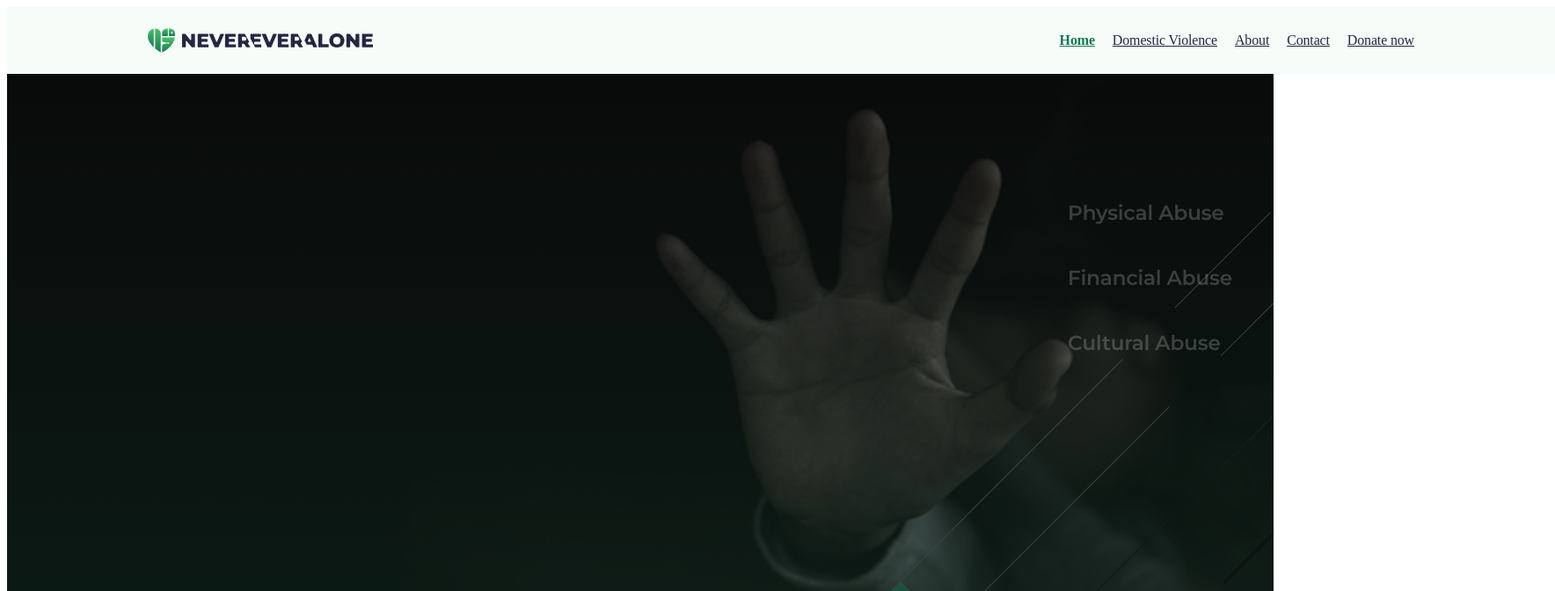
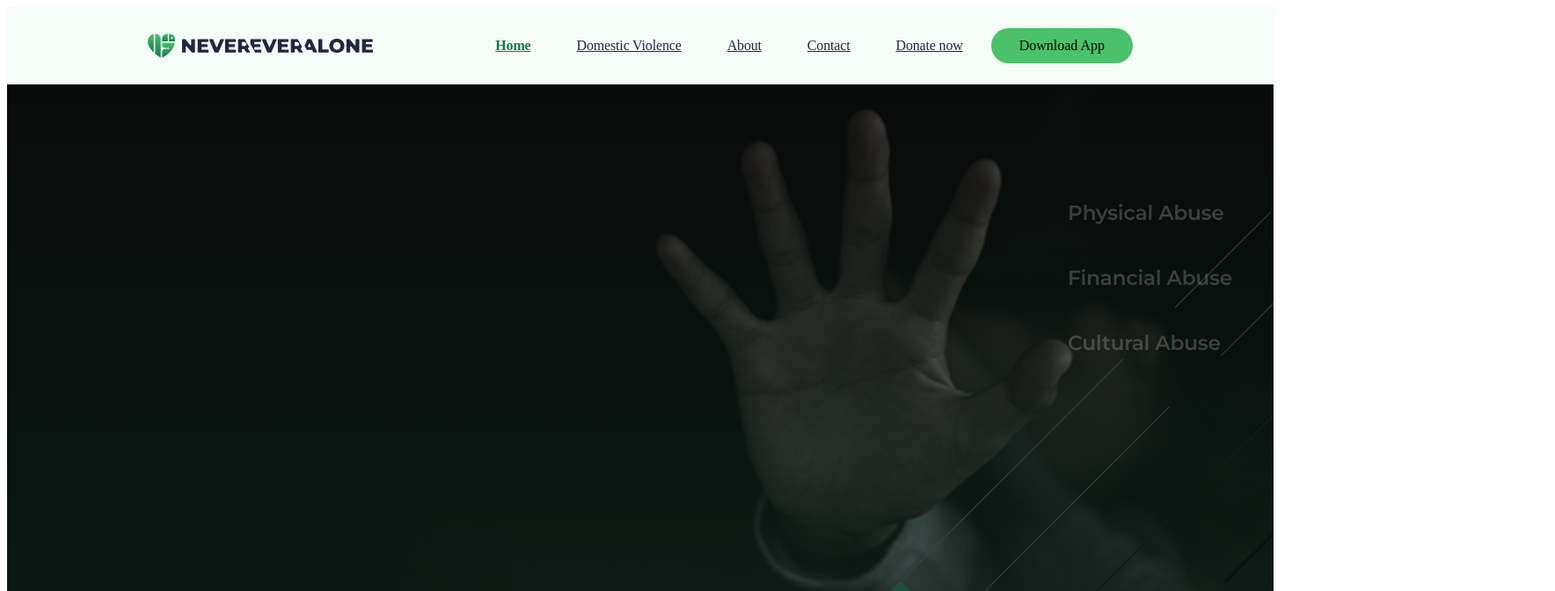
Before and after one commit to NeverEverAloneDevs/NeverEverAlone, a React (Vite) app: page / in a window 1280 px wide. Shown: the top 672 px of the page at 88% size, 1768 px wide, since content can reach past the window. Built offline with nearby package versions, Linux system fonts and the light colour scheme.

Commit message:
changed navbar css and added 'download now' button

```diff
--- a/src/App.css
+++ b/src/App.css
@@ -1,5 +1,7 @@
 /* backgroung */
 .back-ground {
+  width: 1120px;
+  height: 798px;
   display: flex;
   flex-direction: column;
   align-items: flex-start;
@@ -10,13 +12,13 @@
 /* nav bar */
 nav {
   display: flex;
-  width: 1440px;
+  width: 1120px ;
   padding: 24px 160px;
   justify-content: space-between;
   align-items: center;
   position: absolute;
   background: var(--primary-spring-bg, #F6FCF8);
-},
+}
 .nav-items{
   display: flex;
   align-items: center;
@@ -41,6 +43,16 @@ nav {
   line-height: 160%; /* 25.6px */
   letter-spacing: -0.16px;
   padding-left: 20px;
+}
+.download-now-button{
+  display: flex;
+  height: 40px;
+  padding: 0px 32px;
+  justify-content: center;
+  align-items: center;
+  gap: 8px;
+  border-radius: 100px;
+  background: var(--Primary-Spring50, #4AC16A);
 }
 
 /* home page  */
--- a/src/components/Navbar.jsx
+++ b/src/components/Navbar.jsx
@@ -3,7 +3,6 @@ import logo_name from '../assets/logo_name.svg'
 // import { Outlet } from "react-router-dom";
 export default function Navbar(){
     return (
-
         // navbar: render all paths in the Router.jsx
         <div className='back-ground'>
 
@@ -15,6 +14,7 @@ export default function Navbar(){
                 <Link className='nav-rest-items'to="/about">About</Link>
                 <Link className='nav-rest-items'to="/contact">Contact</Link>
                 <Link className='nav-rest-items'to="/donate-now">Donate now</Link>
+                <a className='download-now-button'>Download App</a>
             </div>
             </nav>
 
```
Lines whose indentation alone changed are shown as unchanged.
